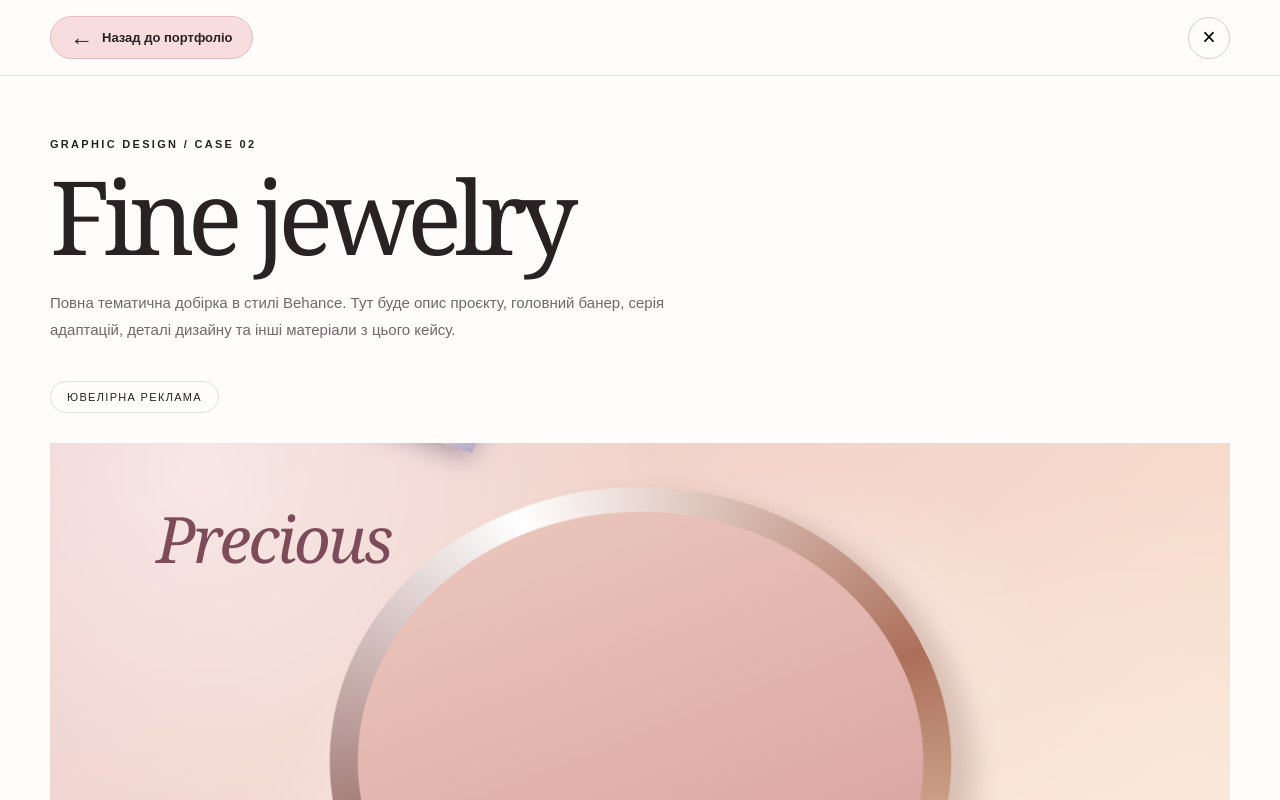
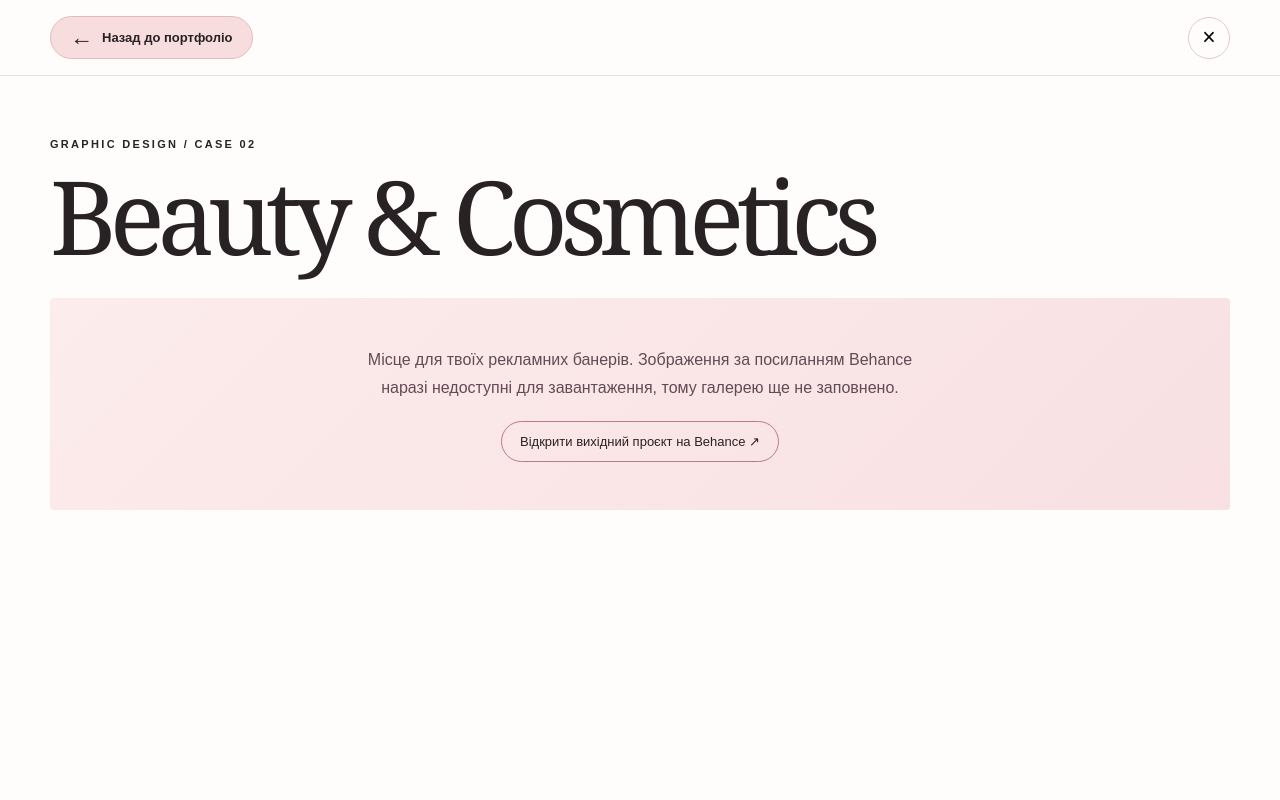
Before and after one commit to oksakvitka-boop/my-portfolio_oksakoval, a plain HTML site: page index.html in a window 1280 px wide. Both pictures are taken after a click on the button 490 px from the left and 1046 px from the top of the page. Shown: the part 601-1401 px from the top of the page. Drawn offline with Linux system fonts and the light colour scheme.

Commit message:
Prepare Beauty & Cosmetics card and case page with source link, pending original Behance assets

```diff
--- a/index.html
+++ b/index.html
@@ -61,6 +61,16 @@
     .project-meta h3{font-size:17px;font-weight:500;letter-spacing:-.025em;margin:0 0 5px}
     .project-meta p{font-size:12px;color:var(--muted);margin:0}
     .arrow{font-size:22px;font-weight:300;line-height:1}
+    .art.beauty-placeholder{background:radial-gradient(circle at 28% 24%,#fffdf7 0,transparent 46%),linear-gradient(135deg,#f4e2dd,#ecc1cb 62%,#d59fac)}
+    .art.beauty-placeholder:before{display:none}
+    .beauty-placeholder .beauty-ring{position:absolute;width:70%;aspect-ratio:1;border:28px solid rgba(255,255,255,.42);border-radius:50%;top:20%;right:-6%;box-shadow:inset 12px 10px 30px #9a596433,14px 18px 32px #94576333}
+    .beauty-placeholder .beauty-float{position:absolute;left:13%;bottom:16%;width:23%;height:44%;transform:rotate(-18deg);border-radius:14px 14px 6px 6px;background:linear-gradient(100deg,#f5d0cf,#fffef5 42%,#d796ab 92%);box-shadow:12px 14px 25px #80516040}
+    .beauty-placeholder .beauty-float:before{position:absolute;content:"";top:-10%;left:25%;width:50%;height:12%;background:linear-gradient(90deg,#a76a81,#e2b5bf,#9d536b);border-radius:3px}
+    .beauty-placeholder .beauty-mark{position:absolute;top:12%;left:8%;font:italic clamp(26px,3vw,38px) Georgia,serif;letter-spacing:-.05em;color:#774153}
+    .beauty-placeholder .beauty-label{position:absolute;bottom:7%;right:8%;font-size:9px;letter-spacing:.12em;color:#77555f;text-transform:uppercase}
+    .beauty-source-note{padding:48px 28px;background:linear-gradient(135deg,#fceceb,#f8e0e3);border-radius:4px;text-align:center;margin-top:32px}
+    .beauty-source-note p{max-width:570px;margin:0 auto 20px;line-height:1.7;color:#634a55}
+    .beauty-source-note a{display:inline-block;padding:12px 18px;border-radius:100px;border:1px solid #b77b8a;font-size:13px}
     .art{height:100%;width:100%;position:relative;isolation:isolate;overflow:hidden;display:grid;place-items:center;background:linear-gradient(140deg,var(--a),var(--b));}
     .art:before{content:'';position:absolute;inset:-25%;background:radial-gradient(circle at 25% 20%,#ffffff88,transparent 30%),radial-gradient(circle at 80% 85%,#fff7,transparent 38%);mix-blend-mode:screen}
     .art .art-word{position:absolute;z-index:4;top:10%;left:9%;right:9%;font:italic clamp(22px,3vw,36px) Georgia,serif;letter-spacing:-.04em;line-height:1;color:var(--txt,#4b2e39)}
@@ -264,7 +274,7 @@
        Усі поточні композиції — оригінальні CSS-макети, жодних запозичених зображень. */
     const projects=[
       {name:"Машинна вишивка",category:"Розробка дизайнів",label:"",type:"photo",image:"assets/machine-embroidery.webp",hideCaption:false,gallery:["assets/embroidery-gallery-01.webp","assets/embroidery-gallery-02.webp","assets/embroidery-gallery-03.webp","assets/embroidery-gallery-04.webp","assets/embroidery-gallery-05.webp"]},
-      {name:"Fine jewelry",category:"Ювелірна реклама",label:"Precious",type:"ring",a:"#ecc9c8",b:"#fce6cf",text:"#7d4b59"},
+      {name:"Beauty & Cosmetics",category:"Рекламні банери",label:"BEAUTY",type:"beauty",a:"#f5e1dd",b:"#e8b7c5",text:"#7d4b59",externalUrl:"https://www.behance.net/gallery/79648129/cosmetics-banner",gallery:[]},
       {name:"Floral campaign",category:"Креативна кампанія",label:"Bloom",type:"flower",a:"#e9a4b5",b:"#ffdce2",text:"#762f4e"},
       {name:"Skin rituals",category:"Косметичний брендинг",label:"Soft Skin",type:"tube",a:"#f5ddca",b:"#dbb8bd",text:"#785d56"},
       {name:"Mineral water",category:"Рекламні банери",label:"Flow",type:"orb",a:"#d0e5e4",b:"#e9ceea",text:"#2e6b73"},
@@ -289,6 +299,7 @@
     ];
     function esc(s){return String(s).replaceAll("&","&amp;").replaceAll("<","&lt;").replaceAll(">","&gt;").replaceAll('"',"&quot;")}
     function artHTML(item,variant=0){
+      if(item.externalUrl)return '<div class="art beauty-placeholder"><span class="beauty-ring"></span><span class="beauty-float"></span><span class="beauty-mark">Beauty</span><span class="beauty-label">Cosmetics · Banner design</span></div>';
       if(item.image)return '<div class="art photo-art"><img src="'+esc(item.image)+'" alt="" loading="lazy" decoding="async"></div>';
       return '<div class="art '+item.type+' variant-'+variant+'" style="--a:'+item.a+';--b:'+item.b+';--txt:'+item.text+'"><div class="shine"></div><div class="art-word">'+esc(item.label)+'</div><div class="object"></div><div class="art-sub">A creative visual study / '+String(variant+1).padStart(2,'0')+'</div></div>';
     }
@@ -322,6 +333,11 @@
       if(previousFocus&&previousFocus.focus)previousFocus.focus();
     }
     function openProject(item,group,i){
+      if(item.externalUrl && !(item.gallery&&item.gallery.length)){
+        const src=esc(item.externalUrl);
+        modalContent.innerHTML='<div class="eyebrow">GRAPHIC DESIGN / CASE '+String(i+1).padStart(2,'0')+'</div><h2 class="modal-heading" id="modalTitle">'+esc(item.name)+'</h2><div class="beauty-source-note"><p>Місце для твоїх рекламних банерів. Зображення за посиланням Behance наразі недоступні для завантаження, тому галерею ще не заповнено.</p><a href="'+src+'" target="_blank" rel="noopener noreferrer">Відкрити вихідний проєкт на Behance ↗</a></div>';
+        showModal();return;
+      }
       if(item.gallery&&item.gallery.length){
         const photos=item.gallery.map((src,n)=>'<figure class="embroidery-photo"><img src="'+esc(src)+'" alt="Машинна вишивка — робота '+(n+1)+'" loading="'+(n===0?'eager':'lazy')+'" decoding="async"></figure>').join('');
         modalContent.innerHTML='<div class="eyebrow">GRAPHIC DESIGN / CASE '+String(i+1).padStart(2,'0')+'</div><h2 class="modal-heading" id="modalTitle">'+esc(item.name)+'</h2><div class="embroidery-gallery">'+photos+'</div>';
```
